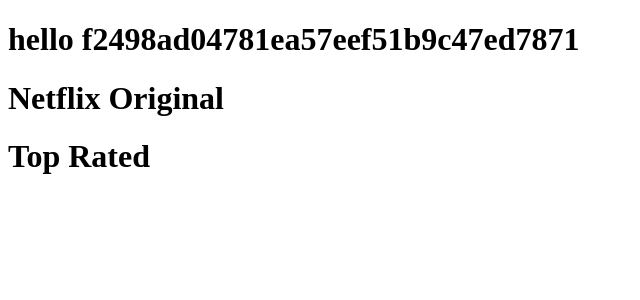
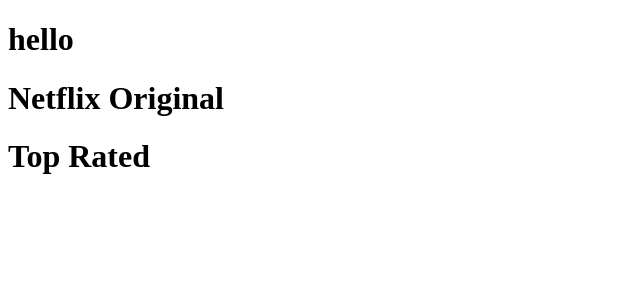
Before and after one commit to sudharsan004/netflix-clone, a React (Create React App) app: page / in a window 1280 px wide. Shown: the top 300 px of the page, without its empty margins (0-640 px from the left). Built offline with nearby package versions, Linux system fonts and the light colour scheme; the HTML template or start-up script is replaced by a standard one.

Commit message:
added row

```diff
--- a/src/App.js
+++ b/src/App.js
@@ -5,11 +5,11 @@
 function App() {
   return (
     <>
-    <h1>hello f2498ad04781ea57eef51b9c47ed7871</h1>
-    <Row title="Netflix Original" fetchUrl={requests.fetchNetflixOriginals}/>
-    <Row title="Top Rated" fetchUrl={requests.fetchTopRated}/>
+    <h1>hello </h1>
+    <Row title="Netflix Original" fetchURL={requests.fetchNetflixOriginals}/>
+    <Row title="Top Rated" fetchURL={requests.fetchTopRated}/>
     </>
-  );
+  )
 }
 
 export default App;
--- a/src/Row.js
+++ b/src/Row.js
@@ -2,9 +2,6 @@
 import instance from './axios'
 function Row({ title, fetchURL }) {
     const [movies, setmovies] = useState([])
-
-
-
 
     return (
         <div>
@@ -12,6 +9,7 @@
             {/* <h1>{response}</h1> */}
         </div>
     )
+
 }
 
 export default Row
```
Also changed, not shown: public/robots.txt (deleted), 1 other file (tests, documents, lock files or other folders).
